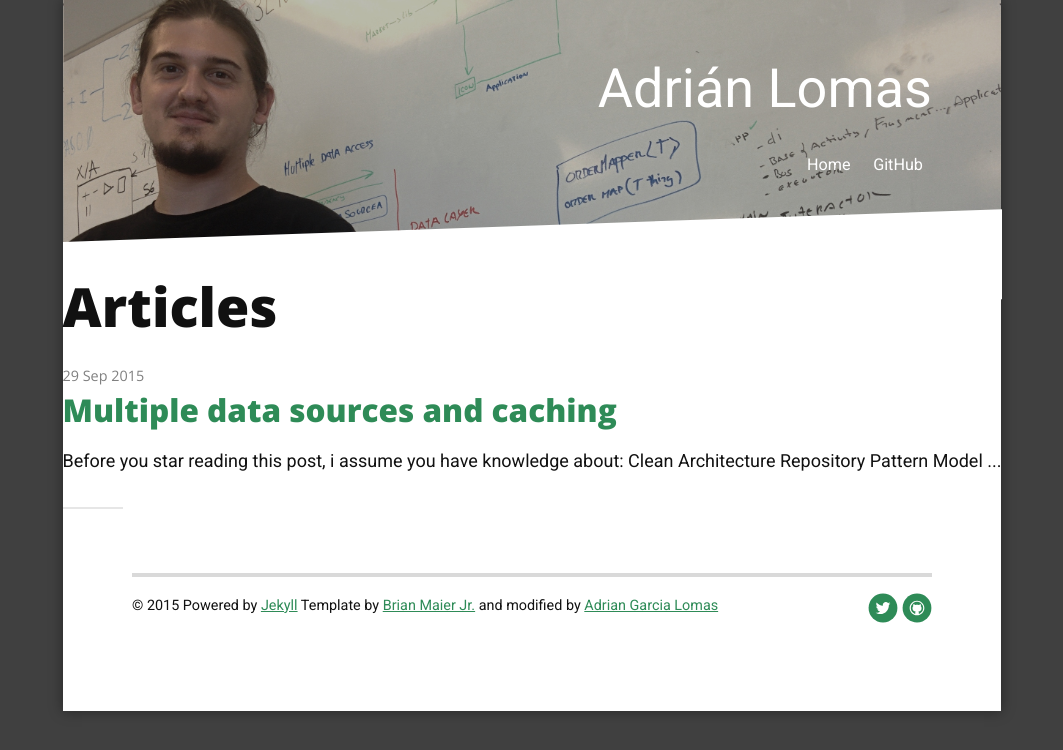
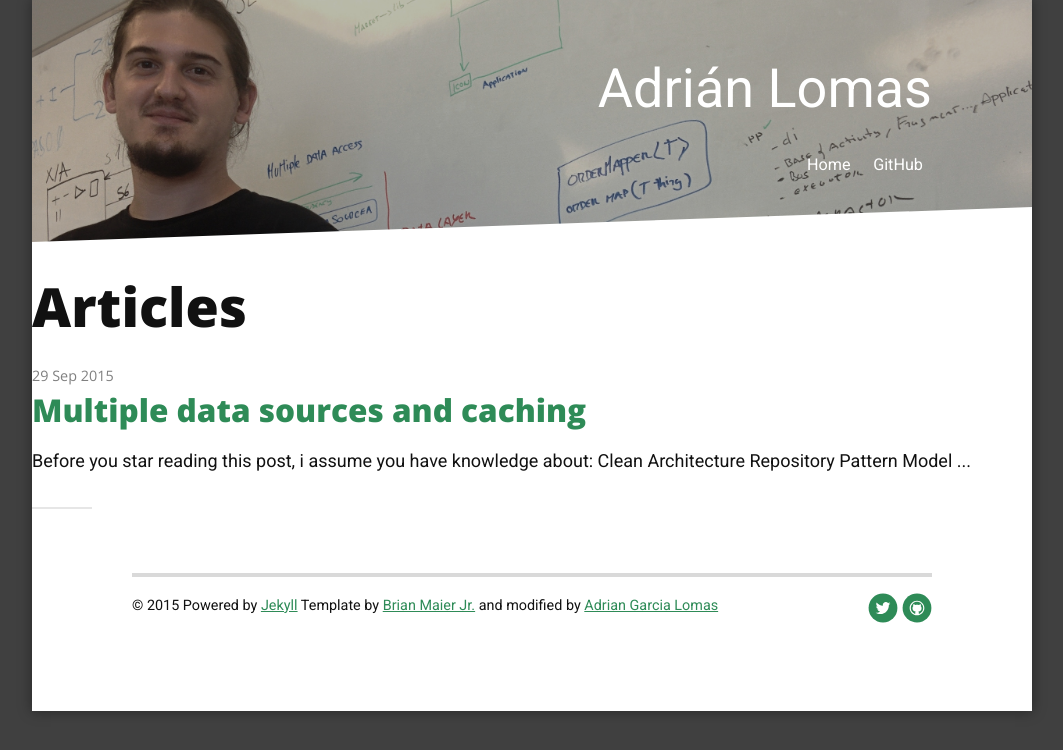
Before and after one commit to glomadrian/glomadrian.github.com, a Jekyll site: the page built from articles.md, in a window 1280 px wide. Shown: the top 750 px of the page, without its empty margins (108-1171 px from the left). Built offline with Jekyll 4.4.1, drawn with Linux system fonts in a browser that asks for light colours; nearby versions of some CDN libraries; Markdown is read by kramdown in place of the engine named in the settings.

Commit message:
post responsive

```diff
--- a/assets/css/style.css
+++ b/assets/css/style.css
@@ -1299,7 +1299,6 @@ nav {
 #glomadrian {
     background-color: #FFFFFF;
     max-width: 1000px;
-    display: table;
     margin: 0 auto;
     font-family: 'Roboto';
     -webkit-box-shadow: 0px 0px 12px 1px rgba(0, 0, 0, 0.35);
```
